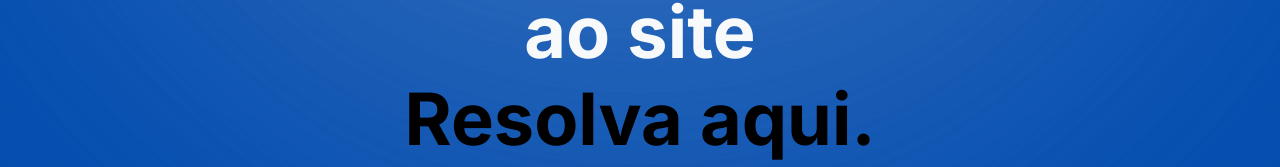
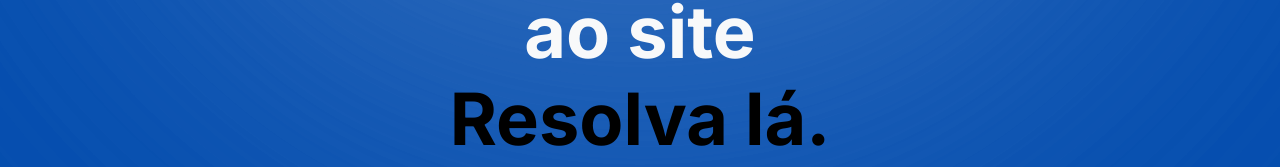
Before and after one commit to fellipe7k/Resolvaaqui, a plain HTML site: page index.html in a window 1280 px wide. Shown: the part 153-320 px from the top of the page. Drawn offline with nearby package versions, Linux system fonts and the light colour scheme.

Commit message:
modificaçao do nome inicial

```diff
--- a/index.html
+++ b/index.html
@@ -91,7 +91,7 @@
     </div>
   </div>
   <div class="frase-resolva">
-    <div class="display-3 text-center"><strong>Resolva aqui.</strong></div>
+    <div class="display-3 text-center"><strong>Resolva lá.</strong></div>
   </div>
   <div class="frase-secundaria p-2">
     <p class="text-center text-light ">
```
